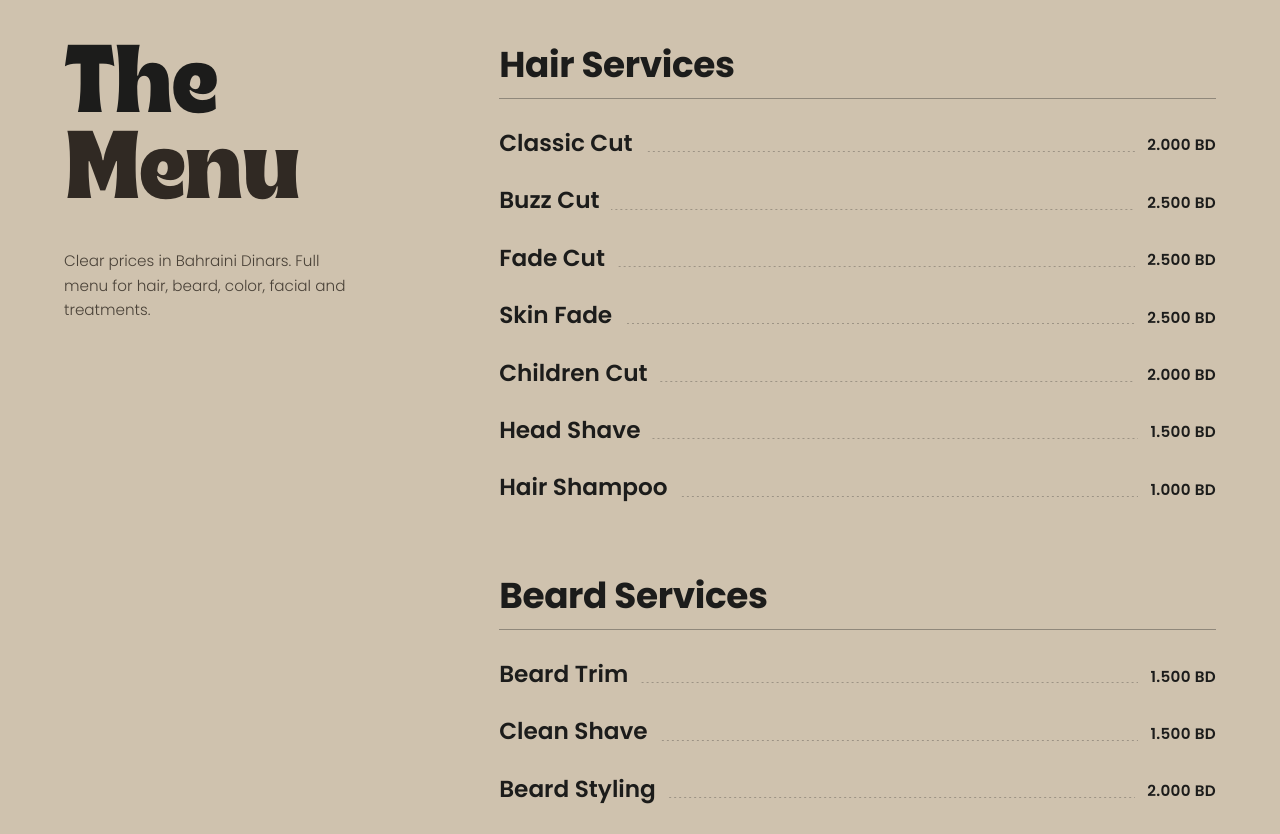
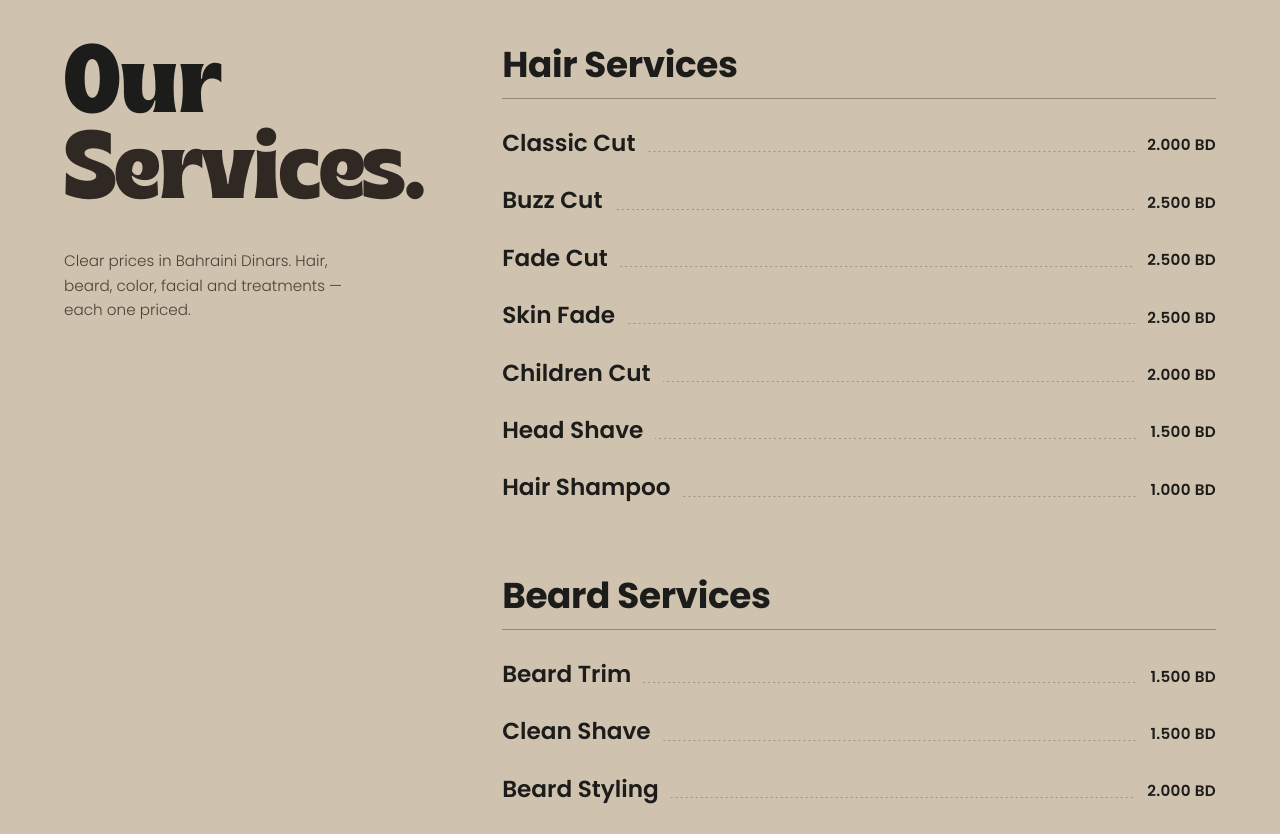
Before and after one commit to fadezyrl/the-butler-barber, a Next.js app: page / in a window 1280 px wide. Shown: the part 2060-2894 px from the top of the page. Built offline with nearby package versions, Linux system fonts and the light colour scheme; a web font is replaced by a local one.

Commit message:
content change

```diff
--- a/data/dictionary/ar.ts
+++ b/data/dictionary/ar.ts
@@ -57,9 +57,9 @@ export const ar: Dictionary = {
     photoCaption: "صورة القصة: المحل أو قصّة قيد التنفيذ",
   },
   services: {
-    titleLead: "قائمة",
-    titleEm: "الخدمات",
-    note: "أسعار واضحة بالدينار البحريني. قائمة كاملة للشعر واللحية واللون والفيشل والعلاجات.",
+    titleLead: "",
+    titleEm: "خدماتنا.",
+    note: "أسعار واضحة بالدينار البحريني. شعر، لحية، لون، فيشل وعلاجات — كل خدمة بسعرها.",
     askPrice: "اسأل عن السعر",
     openNote: "مفتوح كل يوم، من ٩:٠٠ صباحاً إلى ١١:٣٠ مساءً.",
     categories: {
--- a/data/dictionary/en.ts
+++ b/data/dictionary/en.ts
@@ -59,9 +59,9 @@ export const en: Dictionary = {
       "Story photograph: the shop or a cut in progress, portrait crop",
   },
   services: {
-    titleLead: "The",
-    titleEm: "Menu",
-    note: "Clear prices in Bahraini Dinars. Full menu for hair, beard, color, facial and treatments.",
+    titleLead: "Our",
+    titleEm: "Services.",
+    note: "Clear prices in Bahraini Dinars. Hair, beard, color, facial and treatments — each one priced.",
     askPrice: "Ask for price",
     openNote: "Open every day, 9:00 AM to 11:30 PM.",
     categories: {
```
